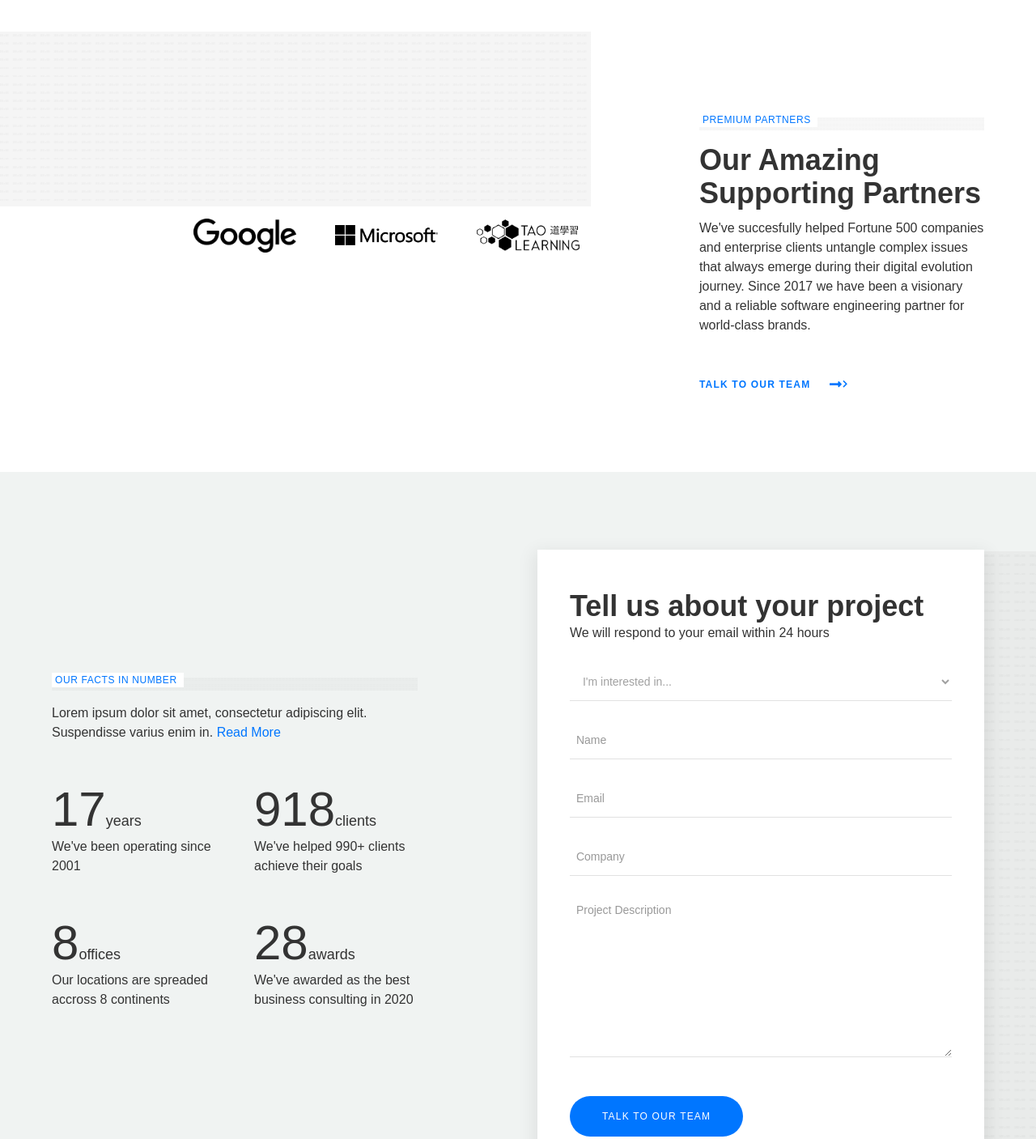
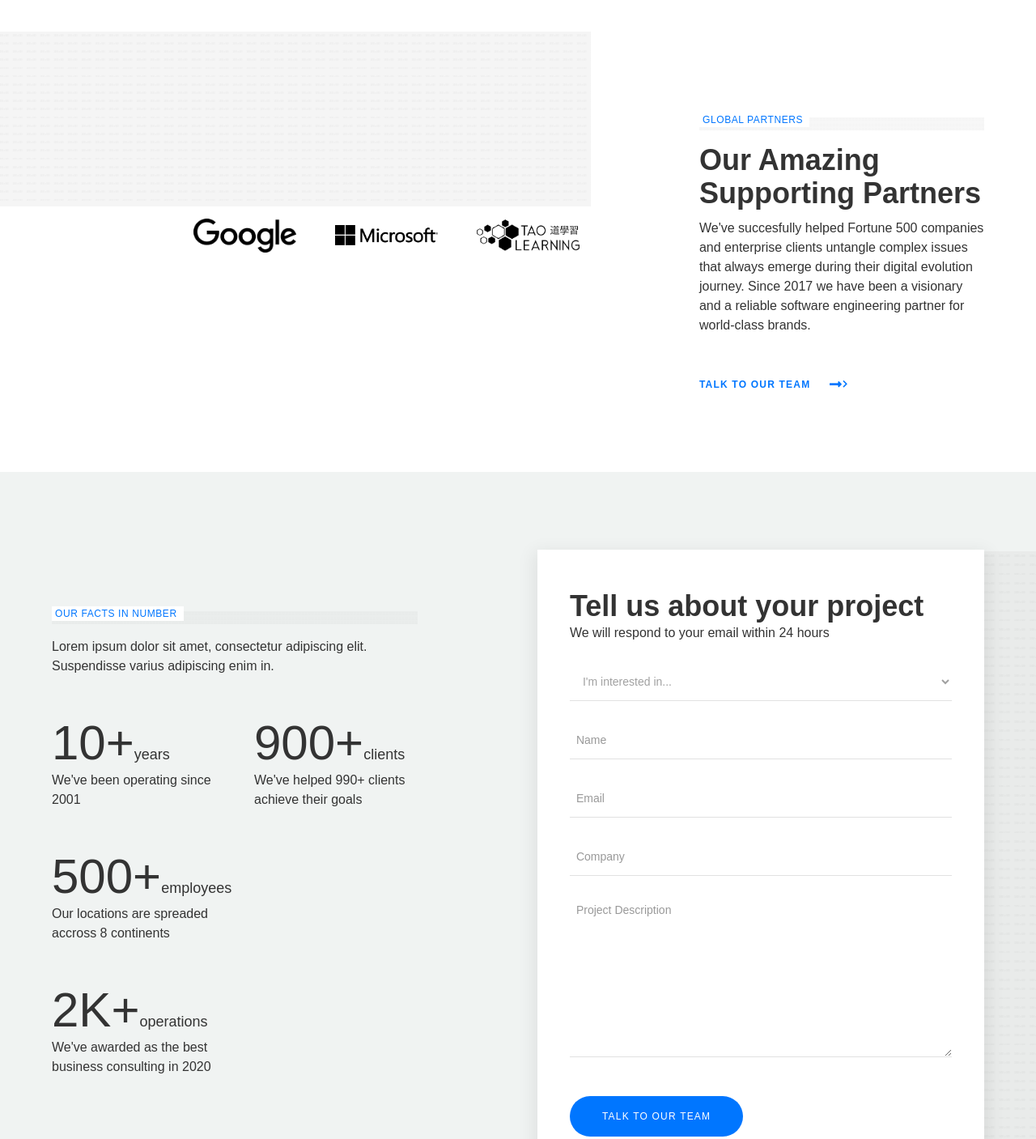
Before and after one commit to TechFlow-io/techflow, a plain HTML site: page index.html in a window 1280 px wide. Shown: the part 2400-3807 px from the top of the page at 81% size. Drawn offline with nearby package versions, Linux system fonts and the light colour scheme; placeholder pictures from the web are drawn by us; a script that the page names is missing.

```diff
--- a/index.html
+++ b/index.html
@@ -188,7 +188,7 @@
       <div class="col lg-8 md-12 no-margin-bottom"></div>
       <div class="col lg-4 no-margin-bottom md-12">
         <div class="pre-title-container">
-          <div class="pre-title is-left-aligned">Premium partners</div>
+          <div class="pre-title is-left-aligned">Global partners</div>
           <div class="pre-title-decoration"></div>
         </div>
         <h2>Our Amazing Supporting Partners</h2>
@@ -226,22 +226,22 @@
           <div class="pre-title is-left-aligned">Our facts in number</div>
           <div class="pre-title-decoration"></div>
         </div>
-        <p class="margin-bottom-double">Lorem ipsum dolor sit amet, consectetur adipiscing elit. Suspendisse varius enim in. <a href="#"> Read More</a></p>
+        <p class="margin-bottom-double">Lorem ipsum dolor sit amet, consectetur adipiscing elit. Suspendisse varius adipiscing enim in. </p>
         <div class="container container-nested margin-bottom is-wrapped">
           <div class="col lg-6 md-12">
-            <div class="heading-beta thin">17<span class="font-size-normal thin">years</span></div>
+            <div class="heading-beta thin">10+<span class="font-size-normal thin">years</span></div>
             <div>We&#x27;ve been operating since 2001</div>
           </div>
           <div class="col lg-6 md-12">
-            <div class="heading-beta thin">918<span class="font-size-normal thin">clients</span></div>
+            <div class="heading-beta thin">900+<span class="font-size-normal thin">clients</span></div>
             <div>We&#x27;ve helped 990+ clients achieve their goals</div>
           </div>
           <div class="col lg-6 md-12">
-            <div class="heading-beta thin">8<span class="font-size-normal thin">offices</span></div>
+            <div class="heading-beta thin">500+<span class="font-size-normal thin">employees</span></div>
             <div>Our locations are spreaded accross 8 continents</div>
           </div>
           <div class="col lg-6 md-12">
-            <div class="heading-beta thin">28<span class="font-size-normal thin">awards</span></div>
+            <div class="heading-beta thin">2K+<span class="font-size-normal thin">operations</span></div>
             <div>We&#x27;ve awarded as the best business consulting in 2020</div>
           </div>
         </div>
```
